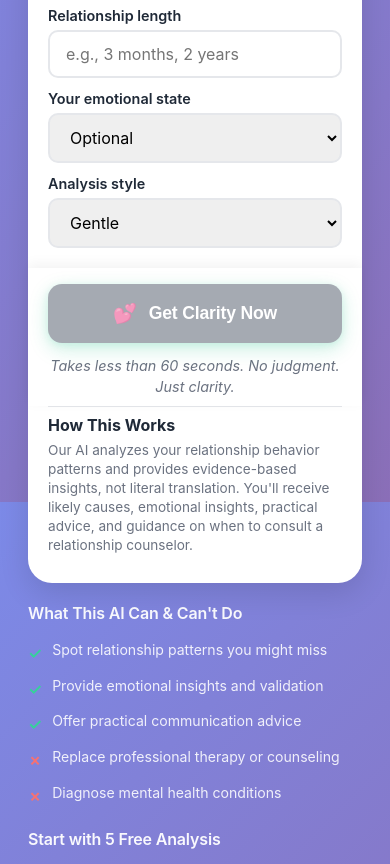
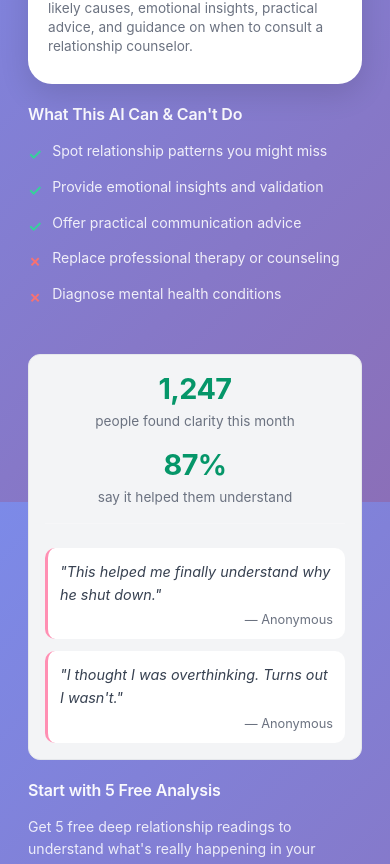
Before and after one commit to maxkantor/love-behavior-translator, a React (Vite) app in the folder frontend/: page / in a window 390 px wide. Shown: the part 2030-2894 px from the top of the page. Built offline with nearby package versions, Linux system fonts and the light colour scheme; no server answers.

Commit message:
Layout refactor: move grey social-proof panel from center form to right sidebar, separate female/male images to left/right sides, remove clutter from white form

```diff
--- a/frontend/src/ui/App.tsx
+++ b/frontend/src/ui/App.tsx
@@ -167,7 +167,7 @@ export function App() {
       </header>
 
       <main className="app-main-wrapper">
-        {/* Decorative images - Left side only (mix of attractive people) */}
+        {/* Decorative images - Left side (female images only) */}
         <div className="decorative-images-left">
           <img
             src="https://images.unsplash.com/photo-1494790108377-be9c29b29330?w=400&h=400&fit=crop&crop=face"
@@ -184,6 +184,10 @@ export function App() {
             alt="Decorative"
             className="decorative-image"
           />
+        </div>
+
+        {/* Decorative images - Right side (male images only) */}
+        <div className="decorative-images-right">
           <img
             src="https://images.unsplash.com/photo-1507003211169-0a1dd7228f2d?w=400&h=400&fit=crop&crop=face"
             alt="Decorative"
@@ -191,6 +195,11 @@ export function App() {
           />
           <img
             src="https://images.unsplash.com/photo-1500648767791-00dcc994a43e?w=400&h=400&fit=crop&crop=face"
+            alt="Decorative"
+            className="decorative-image"
+          />
+          <img
+            src="https://images.unsplash.com/photo-1506794778202-cad84cf45f1d?w=400&h=400&fit=crop&crop=face"
             alt="Decorative"
             className="decorative-image"
           />
@@ -270,29 +279,6 @@ export function App() {
                 placeholder="Share what you've noticed... For example: 'My partner used to text me throughout the day, but now I'm always the one reaching out. When we're together, they seem distracted and less engaged. I'm worried they're pulling away.'"
               />
               <p className="textarea-hint">Be as detailed as you're comfortable with. This helps us understand the full picture.</p>
-            </div>
-
-            <div className="trust-section">
-              <div className="trust-stats-group">
-                <div className="stat-item">
-                  <span className="stat-number">1,247</span>
-                  <span className="stat-label">people found clarity this month</span>
-                </div>
-                <div className="stat-item">
-                  <span className="stat-number">87%</span>
-                  <span className="stat-label">say it helped them understand</span>
-                </div>
-              </div>
-              <div className="testimonials-group">
-                <div className="testimonial-item">
-                  <span className="testimonial-quote">"This helped me finally understand why he shut down."</span>
-                  <span className="testimonial-author">— Anonymous</span>
-                </div>
-                <div className="testimonial-item">
-                  <span className="testimonial-quote">"I thought I was overthinking. Turns out I wasn't."</span>
-                  <span className="testimonial-author">— Anonymous</span>
-                </div>
-              </div>
             </div>
 
             <div className="quick-actions">
@@ -455,6 +441,29 @@ export function App() {
               </div>
             </div>
           </div>
+
+          <div className="sidebar-section trust-section-sidebar">
+            <div className="trust-stats-group">
+              <div className="stat-item">
+                <span className="stat-number">1,247</span>
+                <span className="stat-label">people found clarity this month</span>
+              </div>
+              <div className="stat-item">
+                <span className="stat-number">87%</span>
+                <span className="stat-label">say it helped them understand</span>
+              </div>
+            </div>
+            <div className="testimonials-group">
+              <div className="testimonial-item">
+                <span className="testimonial-quote">"This helped me finally understand why he shut down."</span>
+                <span className="testimonial-author">— Anonymous</span>
+              </div>
+              <div className="testimonial-item">
+                <span className="testimonial-quote">"I thought I was overthinking. Turns out I wasn't."</span>
+                <span className="testimonial-author">— Anonymous</span>
+              </div>
+            </div>
+          </div>
         </div>
 
         {result && (
--- a/frontend/src/ui/styles.css
+++ b/frontend/src/ui/styles.css
@@ -176,7 +176,7 @@ body {
   width: 100%;
 }
 
-/* Decorative images container - only on left */
+/* Decorative images container - left side (female images) */
 .decorative-images-left {
   position: absolute;
   display: flex;
@@ -191,9 +191,29 @@ body {
   opacity: 0.6;
 }
 
+/* Decorative images container - right side (male images) */
+.decorative-images-right {
+  position: absolute;
+  display: flex;
+  flex-direction: column;
+  gap: 16px;
+  right: -20px;
+  top: 50%;
+  transform: translateY(-50%);
+  z-index: 0;
+  pointer-events: none;
+  max-width: 160px;
+  opacity: 0.6;
+}
+
 @media (max-width: 1400px) {
   .decorative-images-left {
     left: -10px;
+    opacity: 0.5;
+  }
+
+  .decorative-images-right {
+    right: -10px;
     opacity: 0.5;
   }
 }
@@ -458,14 +478,30 @@ body {
   border: 1px solid var(--border);
 }
 
+.trust-section-sidebar {
+  background: rgba(255, 255, 255, 0.1);
+  backdrop-filter: blur(10px);
+  border-radius: 12px;
+  padding: 16px;
+  border: 1px solid rgba(255, 255, 255, 0.2);
+  margin-top: 20px;
+}
+
 .trust-stats-group {
   display: flex;
   justify-content: center;
-  gap: 32px;
+  gap: 24px;
   flex-wrap: wrap;
-  margin-bottom: 20px;
-  padding-bottom: 20px;
-  border-bottom: 1px solid var(--border);
+  margin-bottom: 16px;
+  padding-bottom: 16px;
+  border-bottom: 1px solid rgba(255, 255, 255, 0.2);
+}
+
+.trust-section-sidebar .trust-stats-group {
+  gap: 16px;
+  margin-bottom: 16px;
+  padding-bottom: 16px;
+  border-bottom: 1px solid rgba(255, 255, 255, 0.2);
 }
 
 .stat-item {
@@ -480,6 +516,11 @@ body {
   font-weight: 700;
   color: var(--teal-dark);
   letter-spacing: -0.02em;
+}
+
+.trust-section-sidebar .stat-number {
+  color: #34d399;
+  font-size: 1.8rem;
 }
 
 .stat-label {
@@ -490,6 +531,11 @@ body {
   line-height: 1.4;
 }
 
+.trust-section-sidebar .stat-label {
+  color: rgba(255, 255, 255, 0.9);
+  font-size: 0.85rem;
+}
+
 .testimonials-group {
   display: flex;
   flex-direction: column;
@@ -510,6 +556,11 @@ body {
   background: white;
   border-radius: 10px;
   border-left: 3px solid var(--pink-soft);
+}
+
+.trust-section-sidebar .testimonial-item {
+  background: rgba(255, 255, 255, 0.15);
+  border-left: 3px solid rgba(255, 255, 255, 0.4);
 }
 
 .testimonial-quote {
@@ -520,11 +571,21 @@ body {
   font-weight: 400;
 }
 
+.trust-section-sidebar .testimonial-quote {
+  color: rgba(255, 255, 255, 0.95);
+  font-size: 0.9rem;
+}
+
 .testimonial-author {
   font-size: 0.85rem;
   color: var(--muted);
   align-self: flex-end;
   font-weight: 400;
+}
+
+.trust-section-sidebar .testimonial-author {
+  color: rgba(255, 255, 255, 0.8);
+  font-size: 0.8rem;
 }
 
 .support-badges {
@@ -1045,7 +1106,8 @@ body {
     padding: 0 16px;
   }
 
-  .decorative-images-left {
+  .decorative-images-left,
+  .decorative-images-right {
     display: none;
   }
 
@@ -1067,6 +1129,32 @@ body {
 
   .main-sidebar-right {
     order: 2;
+  }
+
+  .trust-section-sidebar {
+    background: var(--border-light);
+    border: 1px solid var(--border);
+  }
+
+  .trust-section-sidebar .stat-number {
+    color: var(--teal-dark);
+  }
+
+  .trust-section-sidebar .stat-label {
+    color: var(--muted);
+  }
+
+  .trust-section-sidebar .testimonial-item {
+    background: white;
+    border-left: 3px solid var(--pink-soft);
+  }
+
+  .trust-section-sidebar .testimonial-quote {
+    color: var(--text-soft);
+  }
+
+  .trust-section-sidebar .testimonial-author {
+    color: var(--muted);
   }
 
   .entry-points-grid {
```
